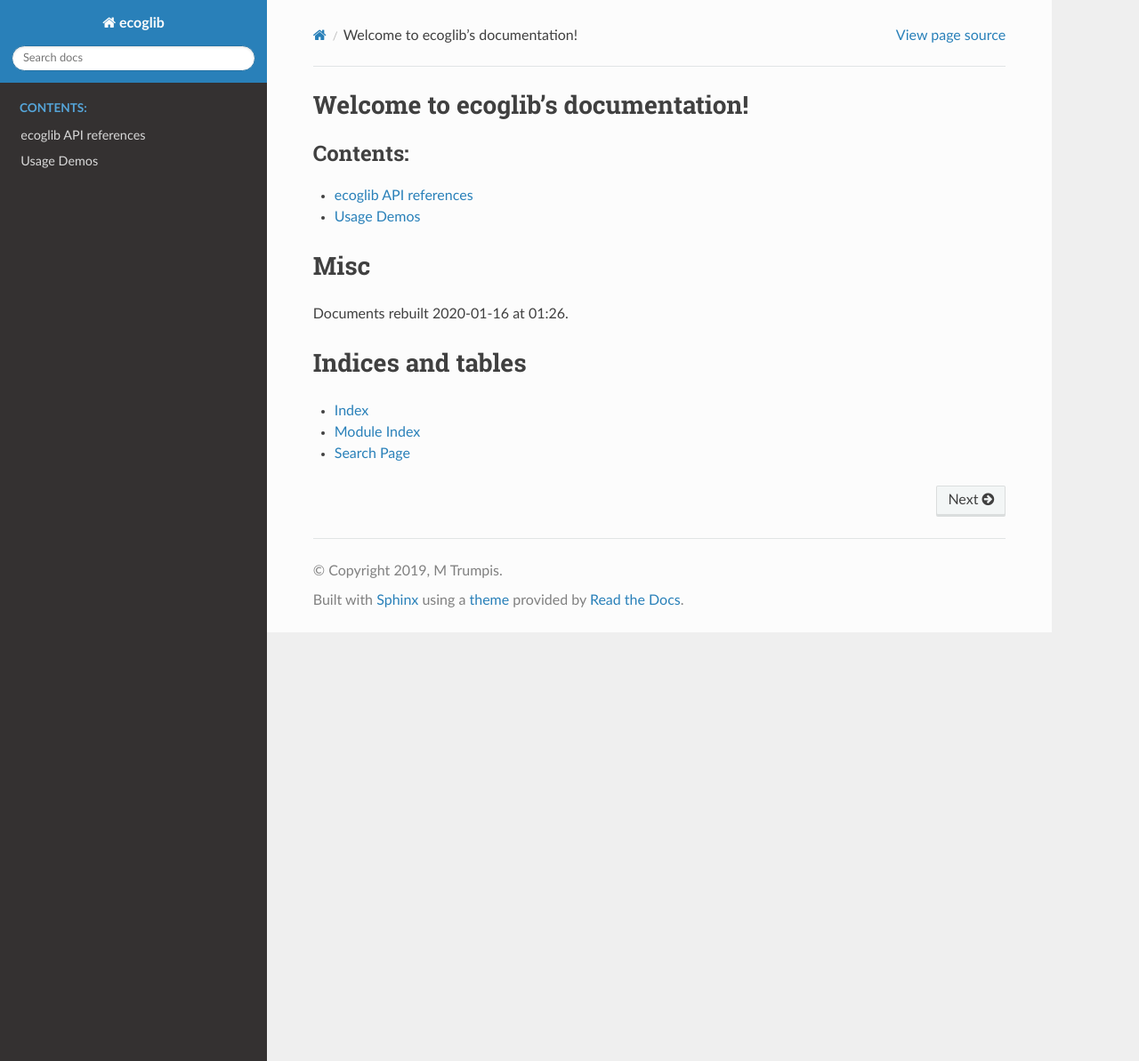
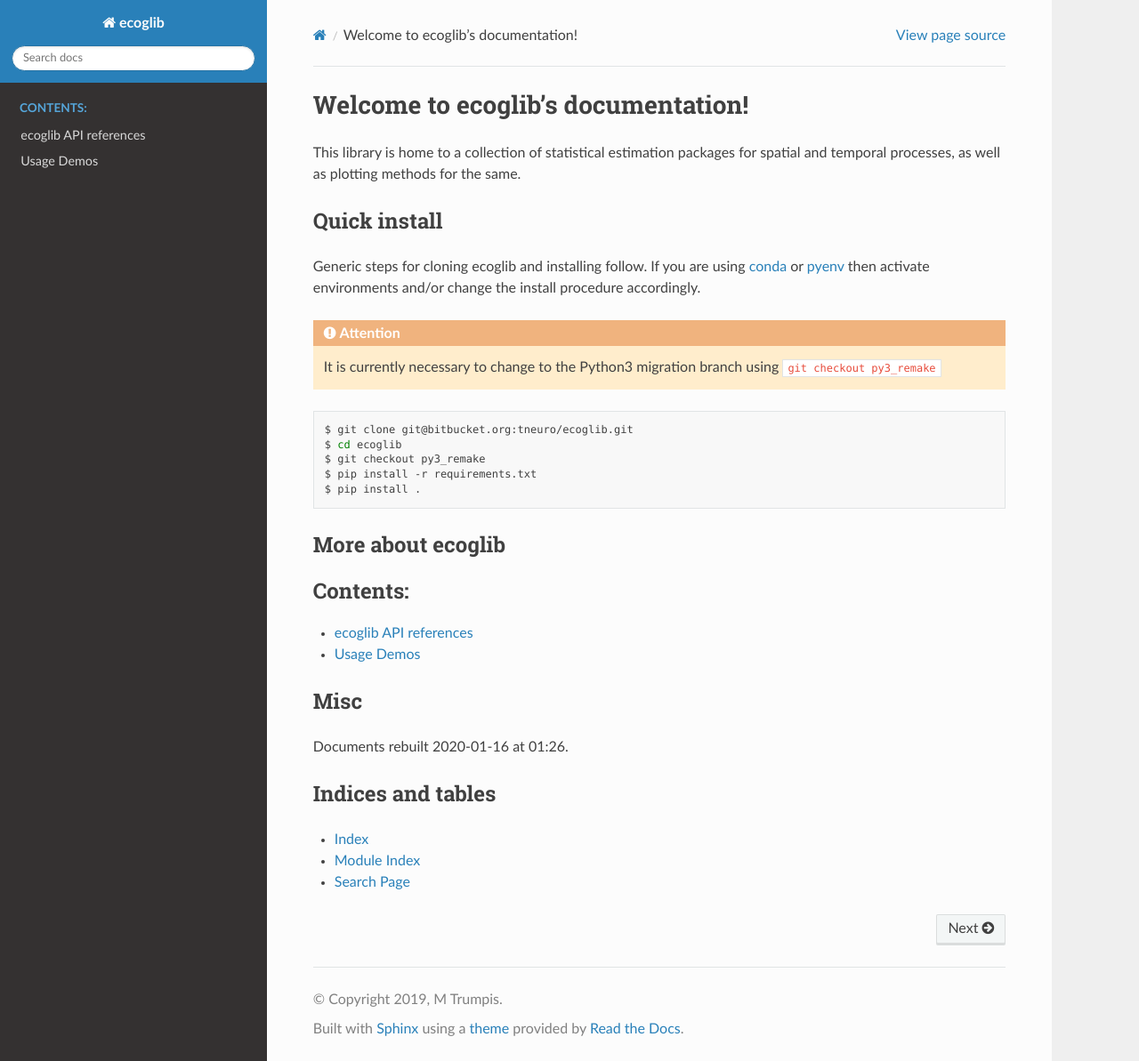
Before and after one commit to miketrumpis/ecoglib, a Sphinx documentation site: the page built from docs/source/index.rst, in a window 1280 px wide and 1193 px high. Shown: the whole window at 89% size. Built offline with Sphinx 7.4.7 and the Read the Docs theme 2.0.0, drawn with Linux system fonts in a browser that asks for light colours; pages that are not in the unit, such as notebooks, are missing from menus.

Commit message:
docs updates

```diff
--- a/docs/source/index.rst
+++ b/docs/source/index.rst
@@ -3,6 +3,28 @@
 
 Welcome to ecoglib's documentation!
 ===================================
+
+This library is home to a collection of statistical estimation packages for spatial and temporal processes, as well as plotting methods for the same.
+
+Quick install
+-------------
+
+Generic steps for cloning ecoglib and installing follow.
+If you are using `conda`_ or `pyenv`_ then activate environments and/or change the install procedure accordingly.
+
+.. attention::
+   It is currently necessary to change to the Python3 migration branch using ``git checkout py3_remake``
+
+.. code-block:: bash
+
+    $ git clone git@bitbucket.org:tneuro/ecoglib.git
+    $ cd ecoglib
+    $ git checkout py3_remake
+    $ pip install -r requirements.txt
+    $ pip install .
+
+More about ecoglib
+------------------
 
 .. toctree::
    :maxdepth: 1
@@ -12,13 +34,17 @@ Welcome to ecoglib's documentation!
    usage_demos/index
 
 Misc
-====
+----
 
 Documents rebuilt |date| at |time|.
 
 Indices and tables
-==================
+------------------
 
 * :ref:`genindex`
 * :ref:`modindex`
 * :ref:`search`
+
+
+.. _conda: https://conda.io/projects/conda/en/latest/user-guide/install/index.html
+.. _pyenv: https://github.com/pyenv/pyenv
```
Also changed, not shown: docs/source/usage_demos/multitaper_estimator.ipynb.
